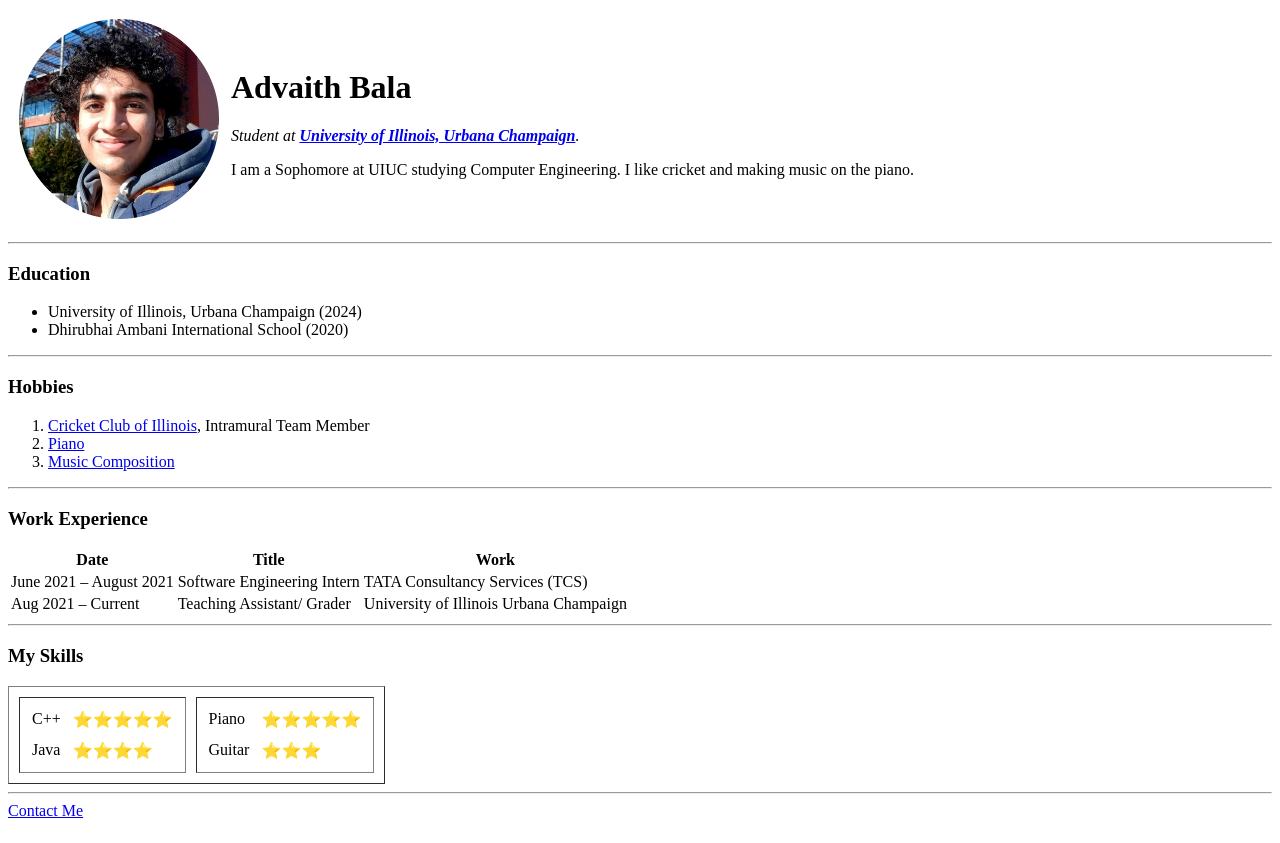
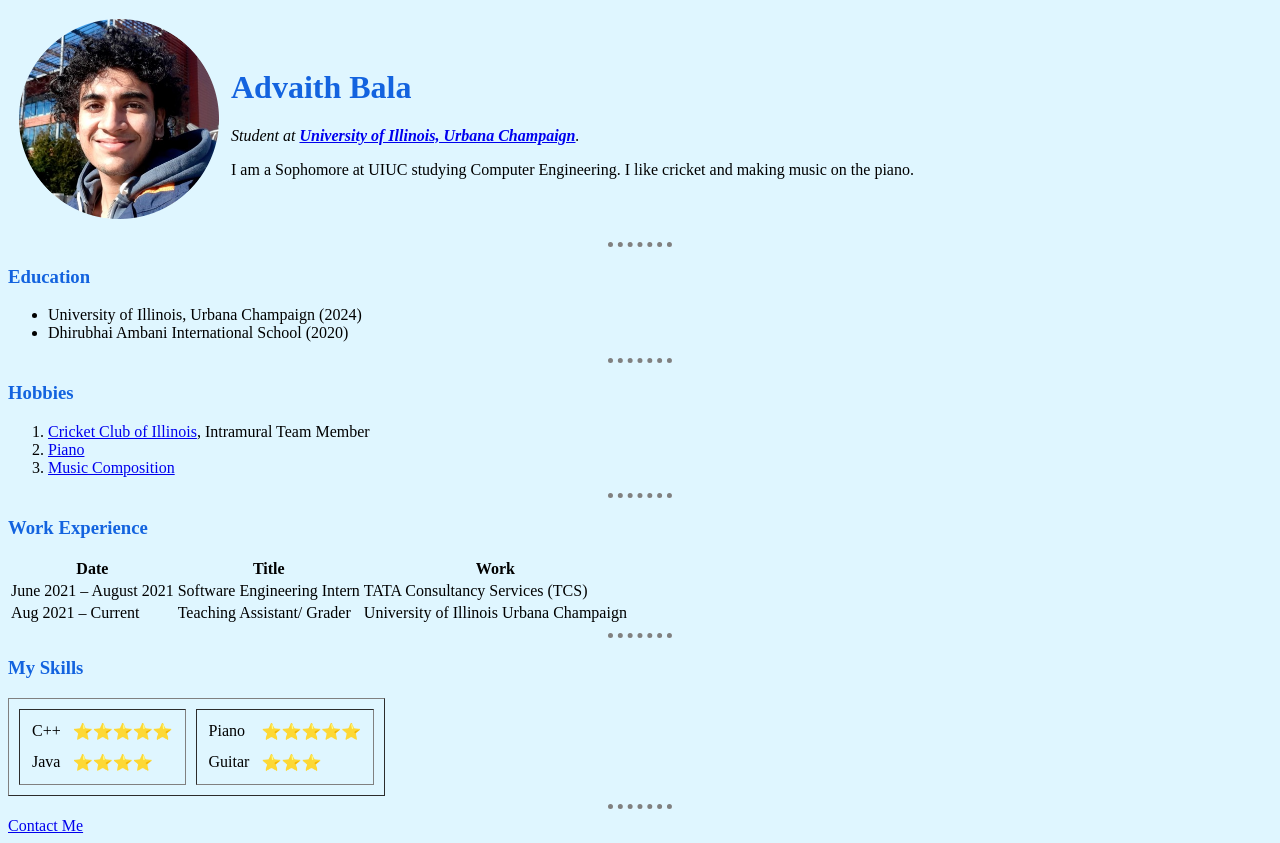
Before and after one commit to advaithbala/cv, a plain HTML site: page index.html in a window 1280 px wide. Drawn offline with Linux system fonts and the light colour scheme.

Commit message:
Modifying website - added CSS

```diff
--- /dev/null
+++ b/css/styles.css
@@ -0,0 +1,19 @@
+body{
+    background-color:#DFF6FF;
+}
+
+hr{
+    border-style: none;
+    border-top-style: dotted;
+    border-color: grey;
+    border-width: 5px;
+    width: 5%;
+}
+
+h1{
+    color: #1363DF;
+}
+
+h3{
+    color: #1363DF;
+}
--- a/index.html
+++ b/index.html
@@ -4,6 +4,7 @@
 <head>
   <meta charset="utf-8">
   <title>Advaith's Personal Website</title>
+  <link rel="stylesheet" href="css/styles.css">
 </head>
 
 <body>
@@ -96,7 +97,6 @@
 
 
   <a href="contact_me.html">Contact Me</a>
-  <br>
 
 </body>
 
```
Also changed, not shown: contact_me.html (+1 -0 lines).
